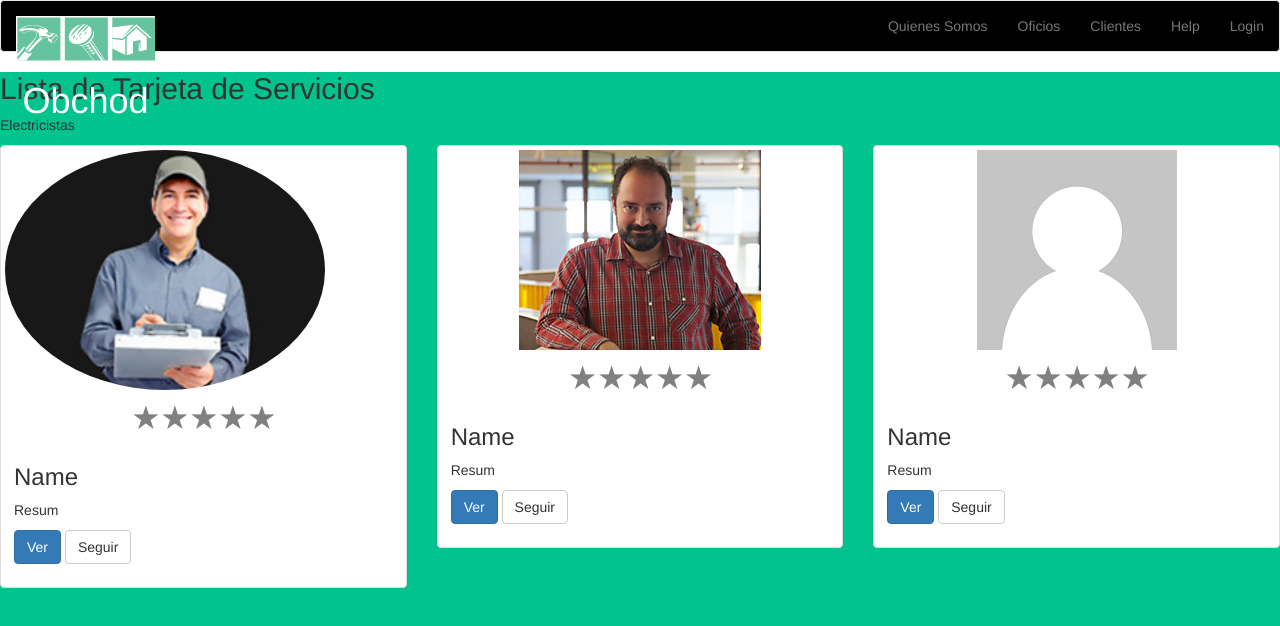
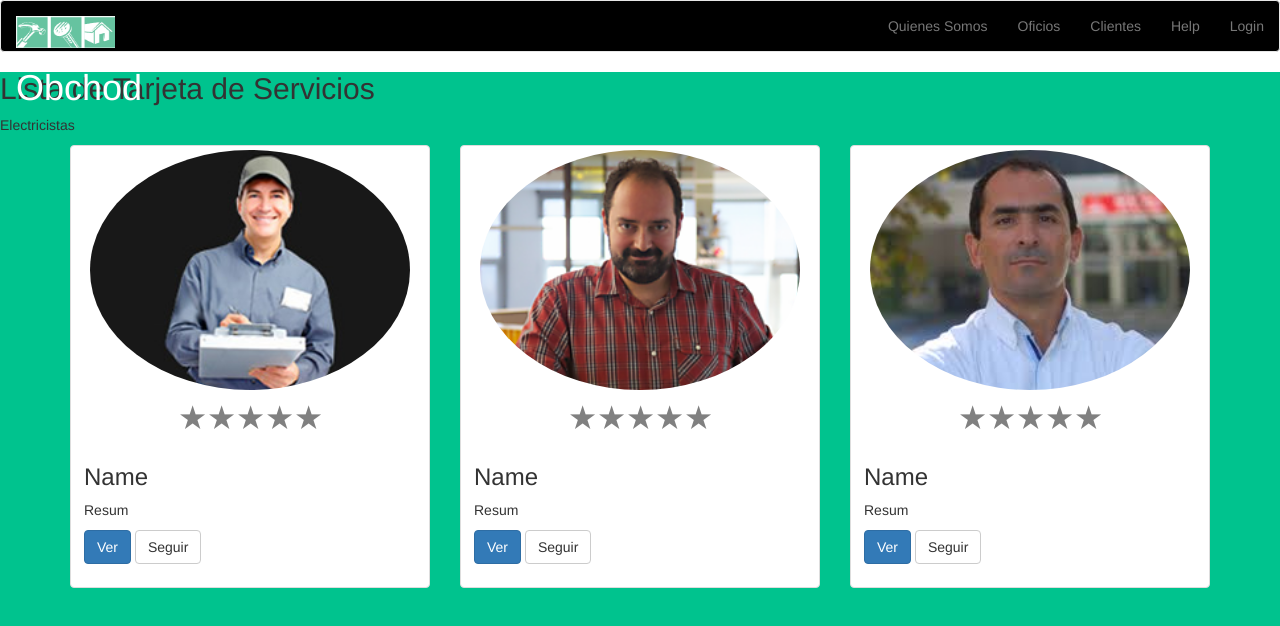
Before and after one commit to yennyelizabeth/obchod, a plain HTML site: page views/list-service.html in a window 1280 px wide. Drawn offline with Linux system fonts and the light colour scheme.

Commit message:
mejorando visualizacion de photo cards, y ajustes de estilo

```diff
--- a/css/list-service.css
+++ b/css/list-service.css
@@ -20,10 +20,19 @@
   background-image: url('../assets/images/list-service/electricista-1.jpg');
 }
 
+#photo-card-2{
+  background-image: url('../assets/images/list-service/electricista-2.jpg');
+}
+
+#photo-card-3{
+  background-image: url('../assets/images/list-service/electricista-3.jpg');
+}
+
 /************************** backgrounds *************************/
 .back-navbar{
   background-color: black;
   /*height: 11vh;*/
+  margin-bottom: 0;
 }
 .back-list-service {
   background-color: #00c38e ;
@@ -37,6 +46,12 @@
 
 .activa{
 	background-color: #00c38e;
+}
+
+/******************** imagenes header ***************************/
+
+.logo-size {
+  height: 4vh;
 }
 
 /******************** calificación 5 estrellas ******************/
--- a/views/list-service.html
+++ b/views/list-service.html
@@ -25,7 +25,7 @@
         </button>
         <!-- logo -->
         <a class="navbar-brand" href="#">
-          <img class= "img-responsive" src="../assets/images/logo2.png" alt="">
+          <img class="logo-size" src="../assets/images/logo2.png" alt="">
           <h1 class= "title-list-service" >Obchod</h1>
         </a>
       </div>
@@ -47,14 +47,13 @@
     <p> Electricistas</p>
     <div>
       <!-- despliegue de 1era fila -->
+      <div class="container">
         <div class="row">
           <!-- view de 1er card service -->
           <div class="col-sm-6 col-md-4">
             <div class="thumbnail">
-            <div class="photo-card" id="photo-card-1">
-
+              <div class="photo-card center-block" id="photo-card-1">
               </div>
-            <!--<img class="img-feature" id="img-card" alt="" src="../assets/images/list-service/electricista-1.jpg"> -->
               <div class="caption">
                 <!-- calificación 5 estrellas -->
                 <form class="text-center">
@@ -83,7 +82,8 @@
           <!-- view de 2do card service -->
           <div class="col-sm-6 col-md-4">
             <div class="thumbnail">
-            <img class="img-feature" id="img-card" alt="" src="../assets/images/list-service/electricista-2.jpg">
+              <div class="photo-card center-block" id="photo-card-2">
+              </div>
               <div class="caption">
                 <!-- calificación 5 estrellas -->
                 <form class="text-center">
@@ -100,8 +100,10 @@
                     <label class="size-star" for="radio5">★</label>
                   </p>
                 </form>
+                <!-- datos personales -->
                 <h3 class="letter-name" id="name" >Name</h3>
                 <p class="letter-resum" id="resum">Resum</p>
+                <!-- botones de vista y seguimiento-->
                 <p><a href= "#" class="btn btn-primary btn-list-view" id="btn-view" role="button">Ver</a>
                   <a href= "#" class="btn btn-default btn-list-follow" id="btn-follow" role="button">Seguir</a></p>
               </div>
@@ -110,7 +112,8 @@
           <!-- view de 3er card service -->
           <div class="col-sm-6 col-md-4">
             <div class="thumbnail">
-            <img class="img-feature" id="img-card" alt="" src="../assets/images/list-service/user.png">
+              <div class="photo-card center-block" id="photo-card-3">
+              </div>
               <div class="caption">
                 <!-- calificación 5 estrellas -->
                 <form class="text-center">
@@ -127,10 +130,13 @@
                     <label class="size-star" for="radio5">★</label>
                   </p>
                 </form>
+                <!-- datos personales -->
                 <h3 class="letter-name" id="name" >Name</h3>
                 <p class="letter-resum" id="resum">Resum</p>
+                <!-- botones de vista y seguimiento-->
                 <p><a href= "#" class="btn btn-primary btn-list-view" id="btn-view" role="button">Ver</a>
                   <a href= "#" class="btn btn-default btn-list-follow" id="btn-follow" role="button">Seguir</a></p>
+              </div>
             </div>
           </div>
         </div>
```
Lines whose indentation alone changed are shown as unchanged.
